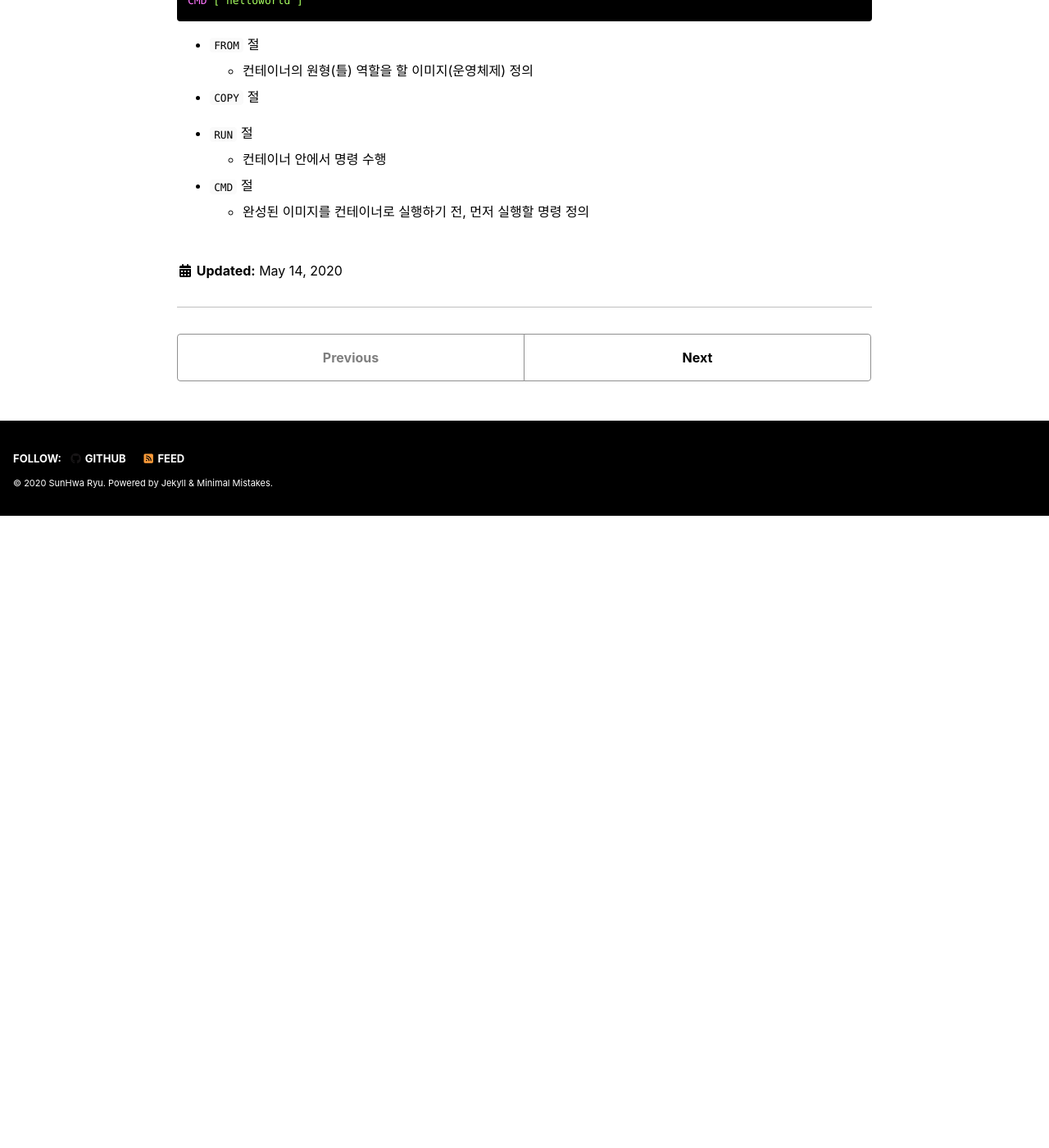
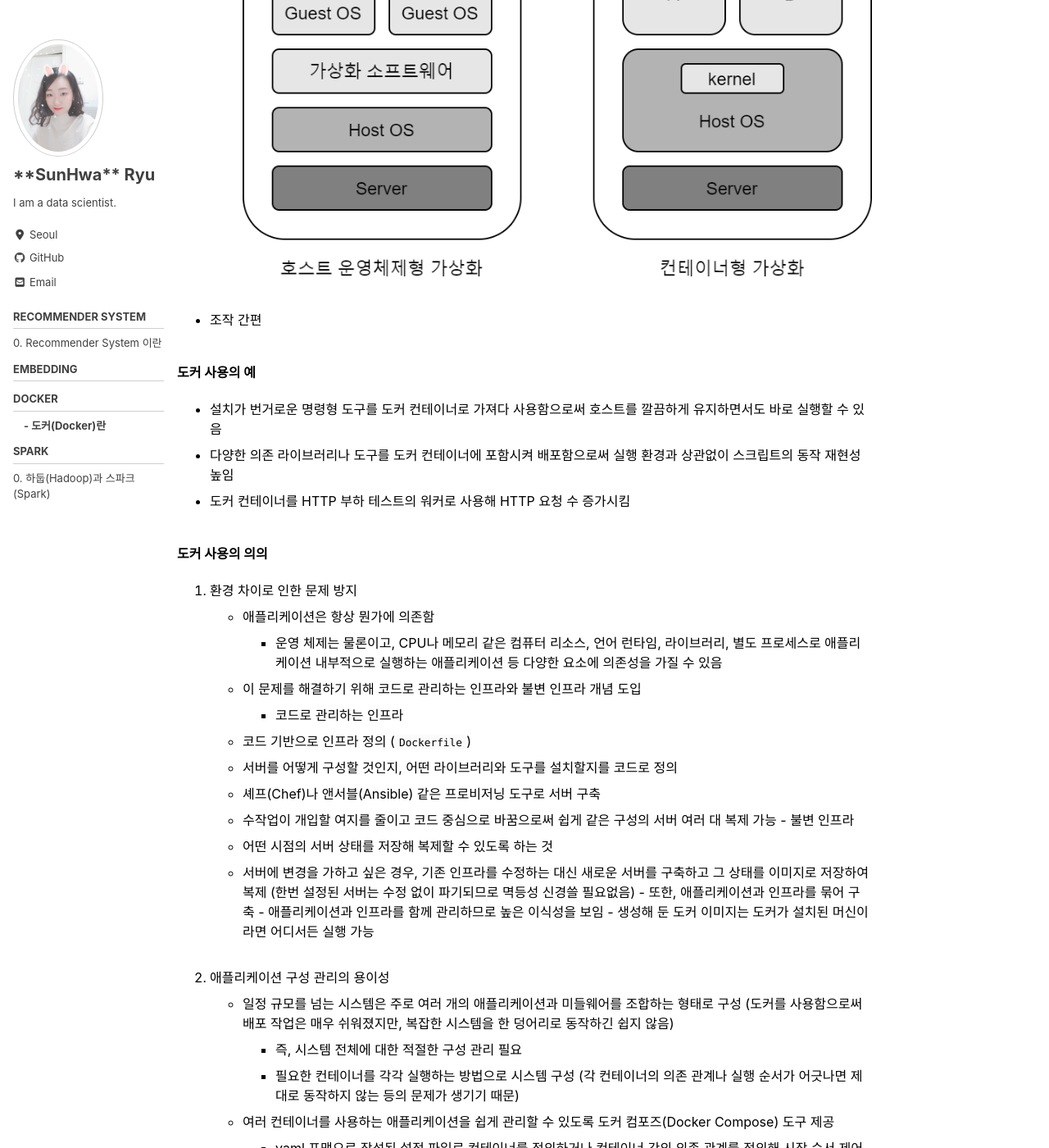
Before and after one commit to MinPinSunHwa/suna.github.io, a Jekyll site: the page built from _study/docker/0_docker.md, in a window 1280 px wide and 1400 px high, scrolled down 1653 px. Shown: the whole window at 82% size. Built offline with Jekyll 4.4.1, drawn with Linux system fonts in a browser that asks for light colours; cached includes are drawn as plain includes; nearby versions of some CDN libraries; before the commit the page ends 2283 px from its top, so only the background shows below that; some of the changed text lies outside the part shown.

Commit message:
Update 0_docker.md

````diff
--- a/_study/docker/0_docker.md
+++ b/_study/docker/0_docker.md
@@ -6,66 +6,148 @@ categories: []
 toc: true
 ---
 
+**Reference**
+- 도커/쿠버네티스를 활용한 컨테이너 개발 실전 입문 | 야마다 아키노리 지음 | 심효섭 옯김
+
+---
+
 # Docker is ...
 
 - 컨테이너형 가상화 구현을 위한 상주 애플리케이션과 이를 관리하는 명령형 도구로 구성
+<br><br>
 
 **도커 이미지와 도커 컨테이너의 관계**
 
 ![fig.1](../images/0-1.png)
+<br><br>
 
 - 도커 이미지
   - 도커 컨테이너를 구성하는 파일 시스템과 실행할 애플리케이션 설정을 하나로 합친 것
   - 컨테이너를 생성하는 **탬플릿** 역할
-
+<br><br>
 
 - 도커 컨테이너
   - 도커 이미지를 기반으로 생성
+  - 애플리케이션과 인프라를 함께 담은 상자
   - 파일 시스템과 애플리케이션이 구체화돼 **실행**되는 상태
-
+<br><br>
 
 - 도커 이미지는 파일 시스템을 실행하는 애플리케이션 파일을 담고 있음
   - 컨테이너가 생성될 때 이미지로부터 파일 시스템을 구체화
   - 컨테이너 안의 파일 시스템상에서 애플리케이션 실행
   - 컨테이너로 애플리케이션을 실행하려면 컨테이너 형태로 구제화될 템플릿 역할을 하는 이미지를 먼저 생성해야함
-
+<br><br>
 
 **도커의 특징**
 
 - 컨테이너에 애플리케이션 실행 환경이 함께 배포되는 방식
   - 배포 간편
-
+<br><br>
 
 - 컨테이너 중심으로 애플리케이션 개발 및 운영
   - 애플리케이션 배포에 특화
-
+<br><br>
 
 - `Dockerfile`에 컨테이너 정보 관리
-  - 이 코드를 기반으로 복제 및 배포
+  - `Dockerfile`의 코드를 기반으로 복제 및 배포
   - 따라서, 개발 환경과 운영 환경을 거의 동등하게 재현 가능
   - 이식성 뛰어남, 재현성 높음
-
-
-![fig.1](../images/0-1.png)
+<br><br>
 
 - 컨테이너형 가상화 기술을 사용해 컨테이너를 쉽게 만들고 사용 및 제거 가능
   - 가상화 소프트웨어보다 오버헤드 적음
   - 가상화 소프트웨어보다 더 가볍게 동작
-
+  ![fig.1](../images/0-2.png)
+<br><br>
 
 - 조작 간편
+<br><br>
 
+**도커 사용의 예**
 
+- 설치가 번거로운 명령형 도구를 도커 컨테이너로 가져다 사용함으로써 호스트를 깔끔하게 유지하면서도 바로 실행할 수 있음
+- 다양한 의존 라이브러리나 도구를 도커 컨테이너에 포함시켜 배포함으로써 실행 환경과 상관없이 스크립트의 동작 재현성 높임
+- 도커 컨테이너를 HTTP 부하 테스트의 워커로 사용해 HTTP 요청 수 증가시킴
+<br><br>
+
+**도커 사용의 의의**
+
+1. 환경 차이로 인한 문제 방지
+- 애플리케이션은 항상 뭔가에 의존함
+  - 운영 체제는 물론이고, CPU나 메모리 같은 컴퓨터 리소스, 언어 런타임, 라이브러리, 별도 프로세스로 애플리케이션 내부적으로 실행하는 애플리케이션 등 다양한 요소에 의존성을 가질 수 있음
+- 이 문제를 해결하기 위해 코드로 관리하는 인프라와 불변 인프라 개념 도입
+  - 코드로 관리하는 인프라
+    - 코드 기반으로 인프라 정의 (`Dockerfile`)
+    - 서버를 어떻게 구성할 것인지, 어떤 라이브러리와 도구를 설치할지를 코드로 정의
+    - 셰프(Chef)나 앤서블(Ansible) 같은 프로비저닝 도구로 서버 구축
+    - 수작업이 개입할 여지를 줄이고 코드 중심으로 바꿈으로써 쉽게 같은 구성의 서버 여러 대 복제 가능
+  - 불변 인프라
+    - 어떤 시점의 서버 상태를 저장해 복제할 수 있도록 하는 것
+    - 서버에 변경을 가하고 싶은 경우, 기존 인프라를 수정하는 대신 새로운 서버를 구축하고 그 상태를 이미지로 저장하여 복제
+      (한번 설정된 서버는 수정 없이 파기되므로 멱등성 신경쓸 필요없음)
+- 또한, 애플리케이션과 인프라를 묶어 구축
+  - 애플리케이션과 인프라를 함께 관리하므로 높은 이식성을 보임
+  - 생성해 둔 도커 이미지는 도커가 설치된 머신이라면 어디서든 실행 가능
+<br><br>
+
+2. 애플리케이션 구성 관리의 용이성
+- 일정 규모를 넘는 시스템은 주로 여러 개의 애플리케이션과 미들웨어를 조합하는 형태로 구성
+    (도커를 사용함으로써 배포 작업은 매우 쉬워졌지만, 복잡한 시스템을 한 덩어리로 동작하긴 쉽지 않음)
+  - 즉, 시스템 전체에 대한 적절한 구성 관리 필요
+  - 필요한 컨테이너를 각각 실행하는 방법으로 시스템 구성
+    (각 컨테이너의 의존 관계나 실행 순서가 어긋나면 제대로 동작하지 않는 등의 문제가 생기기 때문)
+- 여러 컨테이너를 사용하는 애플리케이션을 쉽게 관리할 수 있도록 도커 컴포즈(Docker Compose) 도구 제공
+  - yaml 포맷으로 작성된 설정 파일로 컨테이너를 정의하거나 컨테이너 간의 의존 관계를 정의해 시작 순서 제어
+  - 도커와 도커 컴포즈를 통해 여러 애플리케이션과 미들웨어의 의존관계를 간결한 코드로 관리 가능
+  - 예시
+
+    ```
+    version: "3"
+    services:
+      web:
+        image: gibyodocker/web
+        ports:
+          - "3000:3000"
+        environment:
+          REDIS_TARGET: redis
+        depends_on:
+          - redis
+      redis:
+        image: "redis:apline"
+    ```
+
+- 단일 서버를 넘어 여러 서버에 걸쳐 있는 여러 컨테이너를 관리할 수 있도록 도커 스웜(Docker Swarm) 도구 사용
+  - 여러 컨테이너를 관리하는 것만이 목적인 도커 컴포즈와 달리 도커 스웜은 컨테이너 증가 혹은 감소는 물론이고 노드의 리소스를 효율적으로 활용하기 위한 컨테이너 배치 및 로드 밸런싱 기능 등 더욱 실용적인 기능을 갖추고 있음
+  - 배포 시에도 롤링 업데이트(오래된 컨테이너와 새로운 컨테이너를 단계적으로 서비스에 교체 투입하는 것)가 가능해 운영 면에서도 장점 많음
+  - 이렇게 여러 서버에 걸쳐 있는 여러 컨테이너를 관리하는 기법을 컨테이너 오케스트레이션(Container Orchestration)라고 함
+    (ex. 쿠버네티스(Kubernetes))
+<br><br>
+
+---
 
 # `Dockerfile` is ...
 
 - 도커가 어떻게 이미지를 만들고 실행할지 정의
 
+**예시**
 
-```Dockerfile
+- `helloworld` 쉘 스크립트
+
+```
+#!/bin/sh
+
+echo "Hello, World!"
+```
+
+
+- `Dockerfile`
+
+```
 FROM ubuntu:16.04
+
 COPY helloworld /usr/local/bin
 RUN chmod +x /usr/local/bin/helloworld
+
 CMD ["helloworld"]
 ```
 
````
